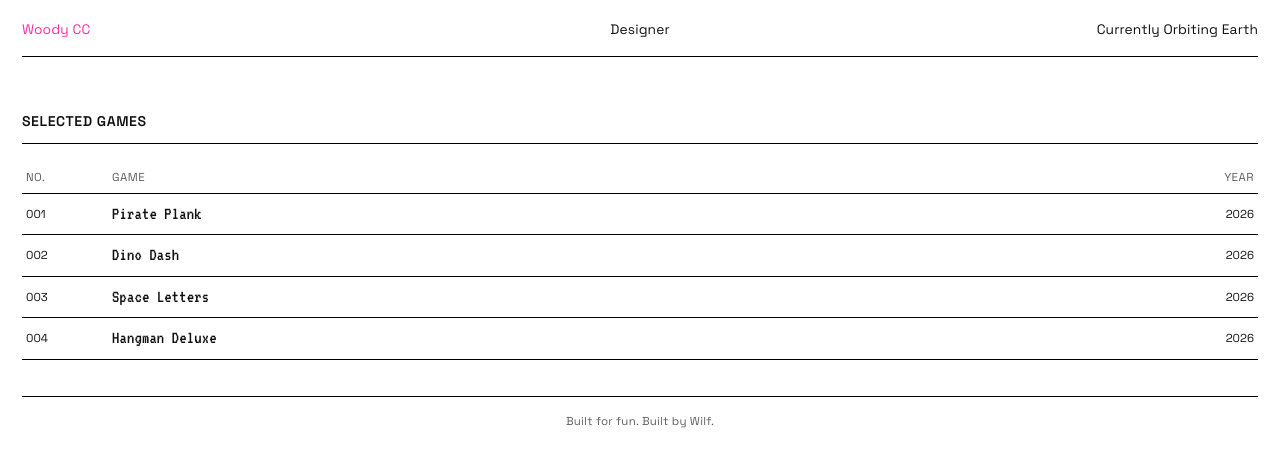
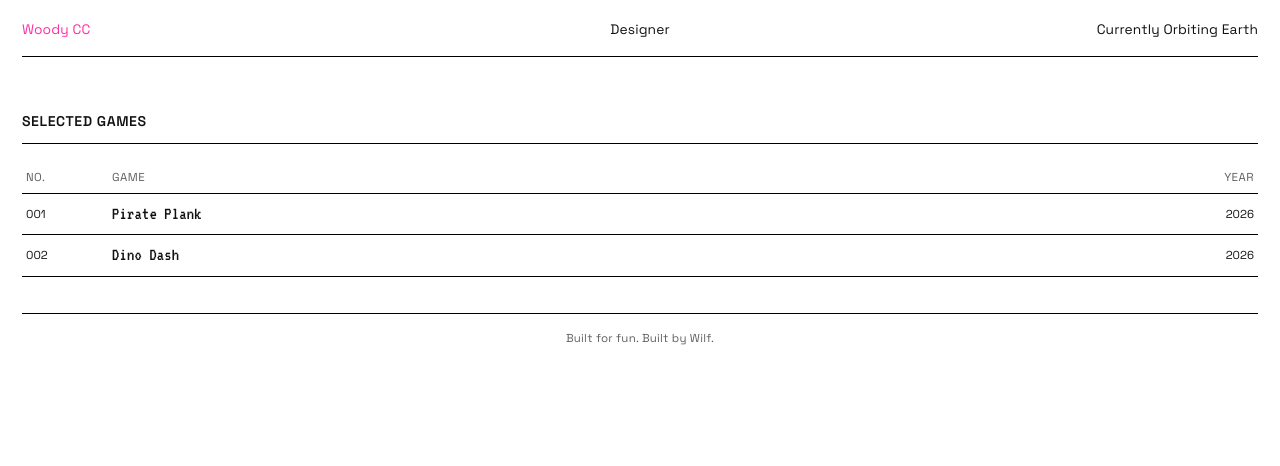
Before and after one commit to misterjcrawford-sudo/wilfbro-site, a plain HTML site: page index.html in a window 1280 px wide. Drawn offline with Linux system fonts and the light colour scheme.

Commit message:
Update index.html

```diff
--- a/index.html
+++ b/index.html
@@ -187,18 +187,6 @@
         <div class="title">Dino Dash</div>
         <div>2026</div>
       </a>
-
-      <a class="game-row" href="space-letters.html">
-        <div>003</div>
-        <div class="title">Space Letters</div>
-        <div>2026</div>
-      </a>
-
-      <a class="game-row" href="hangman-deluxe.html">
-        <div>004</div>
-        <div class="title">Hangman Deluxe</div>
-        <div>2026</div>
-      </a>
     </main>
 
     <footer>Built for fun. Built by Wilf.</footer>
```
